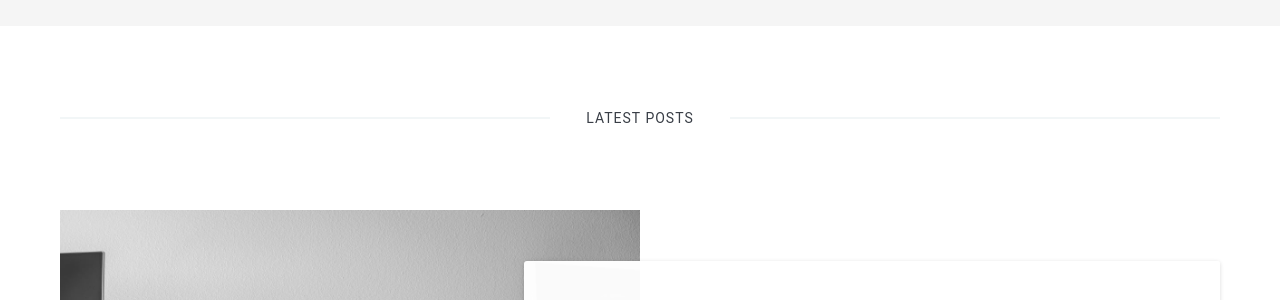
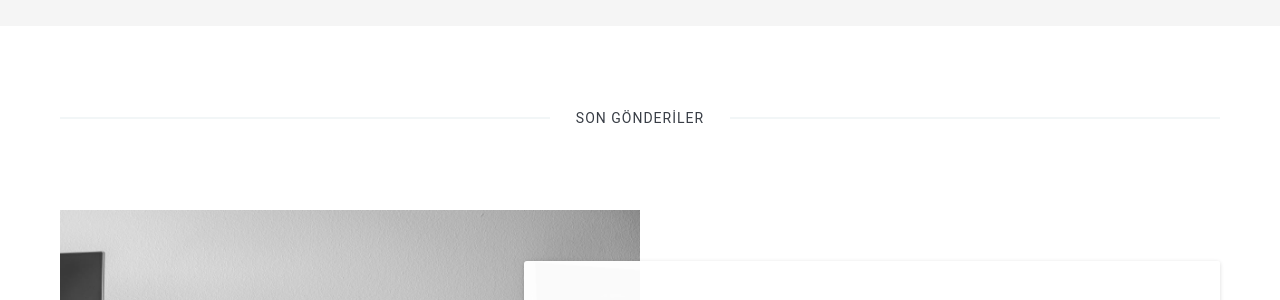
Before and after one commit to efekaanaltas/blog, a Jekyll site: the page built from index.html, in a window 1280 px wide and 900 px high, scrolled down 411 px. Shown: the part 150-450 px from the top of the window. Built offline with Jekyll 4.4.1, drawn with Linux system fonts in a browser that asks for light colours; nearby versions of some CDN libraries; the list of posts is cut into pages by our own code.

Commit message:
Localizations

```diff
--- a/index.html
+++ b/index.html
@@ -7,7 +7,7 @@
 	<div class="row">
 		<div class="col col-12">
 			{% if site.posts.size > 0 %}
-				<h4 class="lates-title">Latest Posts</h4>
+				<h4 class="lates-title">Son Gönderiler</h4>
 			{% endif %}
 		</div>
 	</div>
```
